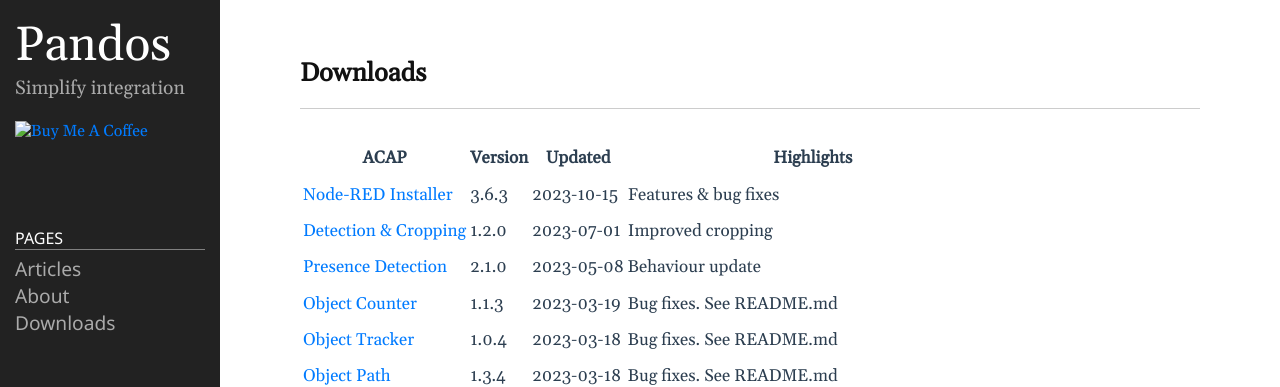
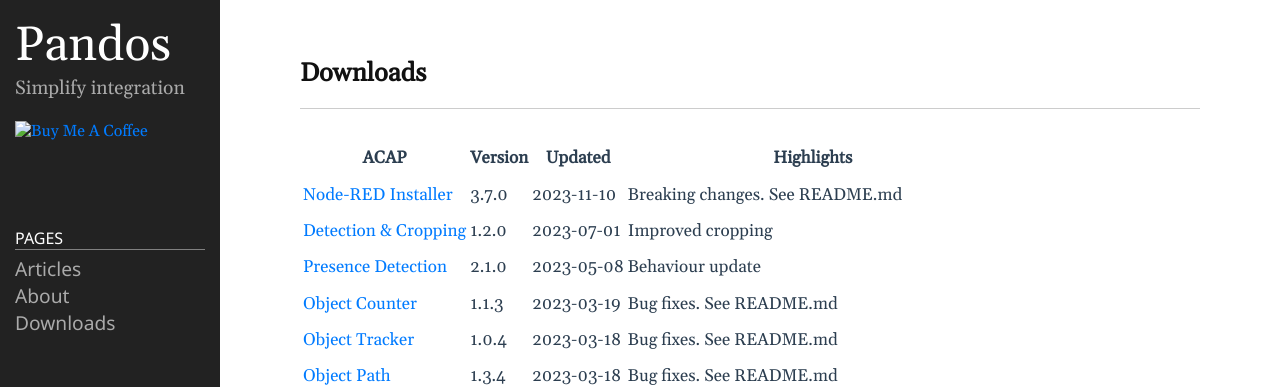
Before and after one commit to pandosme/pandosme.github.io, a Jekyll site: the page built from docs/downloads.md, in a window 1280 px wide. Shown: the top 387 px of the page. Built offline with Jekyll 4.4.1, drawn with Linux system fonts in a browser that asks for light colours.

Commit message:
Update downloads.md

```diff
--- a/docs/downloads.md
+++ b/docs/downloads.md
@@ -6,7 +6,7 @@ permalink: /downloads/
 
 |ACAP | Version| Updated | Highlights |
 |------------------------ |---------- |------------ |-------------------------- |
-|[Node-RED Installer](https://acap.juhlin.me/package/Nodered) |3.6.3 |2023-10-15 | Features & bug fixes |
+|[Node-RED Installer](https://acap.juhlin.me/package/Nodered) |3.7.0 |2023-11-10 | Breaking changes.  See README.md |
 |[Detection & Cropping](https://acap.juhlin.me/package/detection) |1.2.0 |2023-07-01 | Improved cropping |
 |[Presence Detection](https://acap.juhlin.me/package/presence) |2.1.0 |2023-05-08 | Behaviour update |
 |[Object Counter](https://acap.juhlin.me/package/ObjectCounter) |1.1.3 |2023-03-19 | Bug fixes.  See README.md |
```
